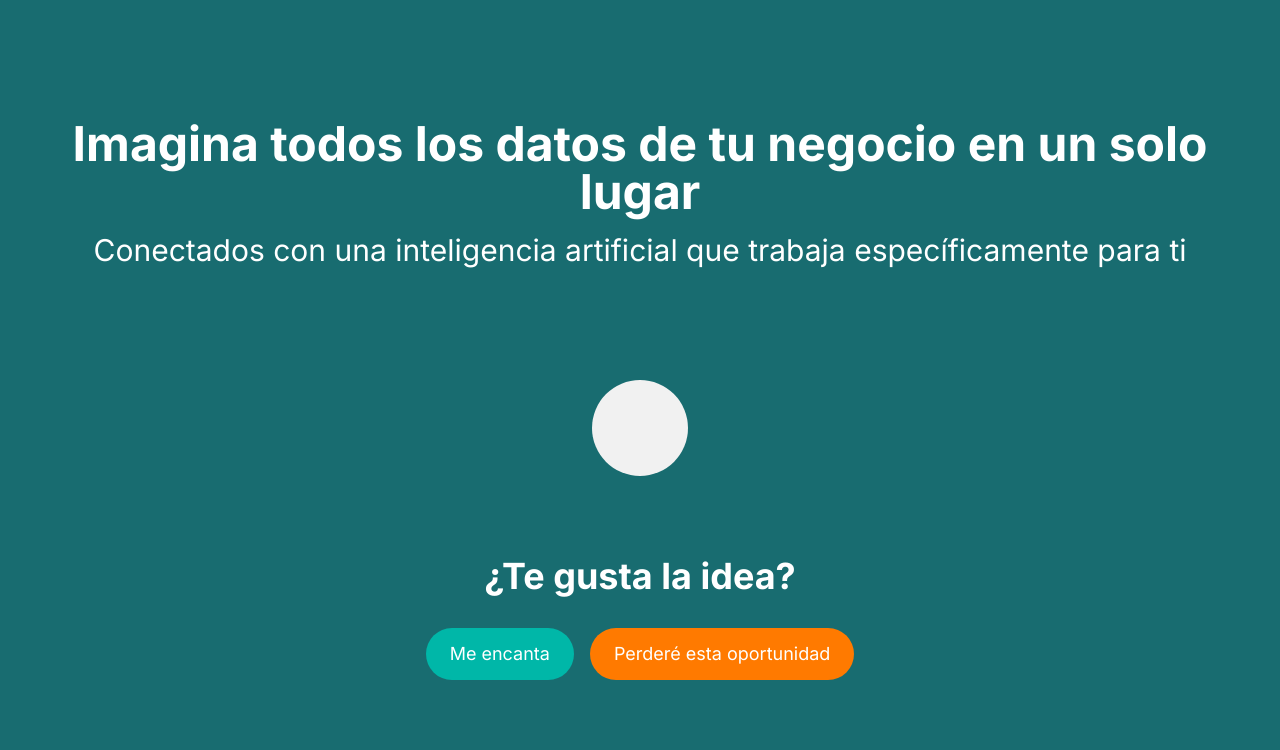
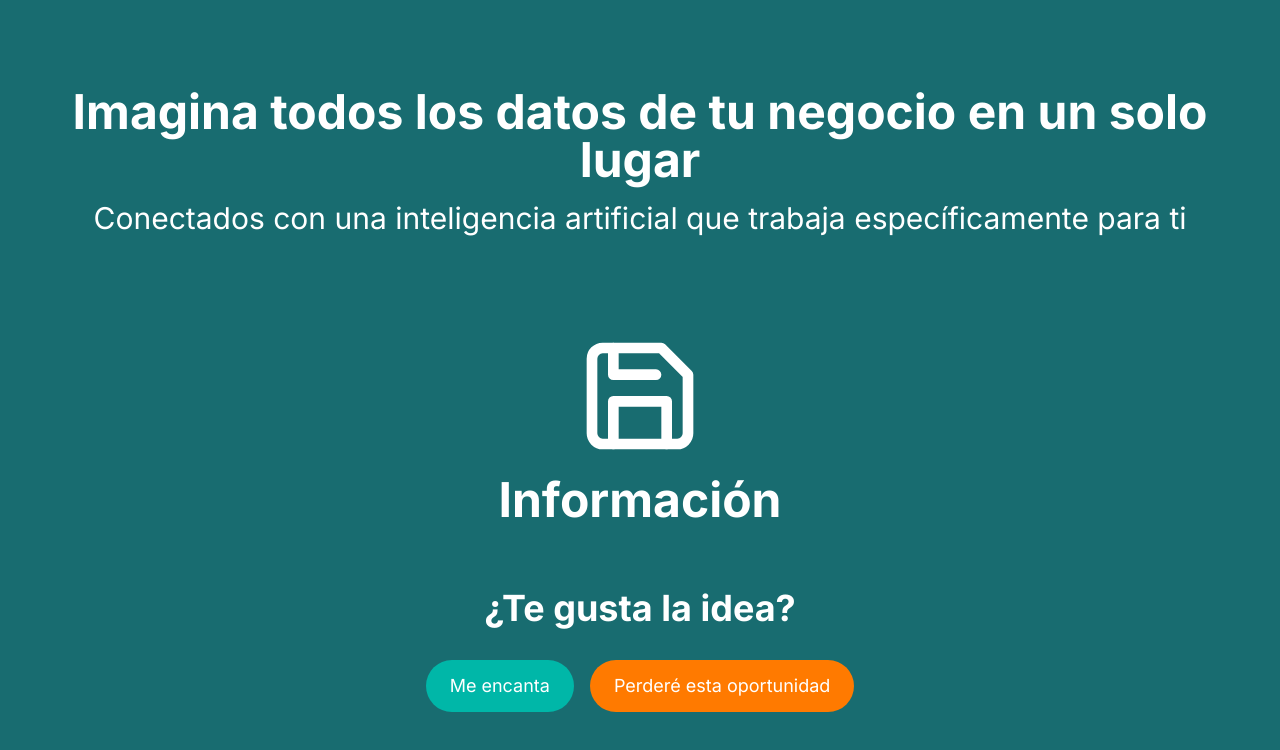
Before and after one commit to guitarvistor/guitarvistor.github.io, a Next.js app: page /demo in a window 1280 px wide. Shown: the top 750 px of the page. Built offline with nearby package versions, Linux system fonts and the light colour scheme.

Commit message:
corrección de animaciones

```diff
--- a/src/components/DataBrainAnimation.tsx
+++ b/src/components/DataBrainAnimation.tsx
@@ -2,49 +2,85 @@
 
 import React from 'react';
 import { motion } from 'framer-motion';
+import { FiSave } from 'react-icons/fi';
+
+const dataPoints = [...Array(6)].map((_, i) => {
+  const angle = (i / 6) * 2 * Math.PI;
+  return { x: Math.cos(angle) * 150, y: Math.sin(angle) * 150 };
+});
 
 const DataBrainAnimation = () => {
-  const repoVariants = {
-    initial: (i: number) => ({
+  const containerVariants = {
+    initial: {},
+    animate: {
+      transition: {
+        staggerChildren: 0.1,
+      },
+    },
+  };
+
+  const dataBlockVariants = {
+    initial: {
       opacity: 1,
-      x: i % 2 === 0 ? -80 : 80,
-      y: i < 2 ? -80 : 80,
-    }),
+      scale: 1,
+    },
     animate: {
       opacity: 0,
       x: 0,
       y: 0,
+      scale: 0.5,
       transition: {
-        duration: 1,
-        delay: 0.5,
+        duration: 1.5,
+        ease: "easeInOut",
+      },
+    },
+  };
+
+  const informationBlockVariants = {
+    initial: {
+      opacity: 0,
+      scale: 0.5,
+    },
+    animate: {
+      opacity: 1,
+      scale: 1,
+      transition: {
+        delay: 1.0, // Wait for data blocks to merge
+        duration: 0.5,
+        ease: "easeOut",
       },
     },
   };
 
   return (
-    <div className="flex justify-center items-center my-8">
-      <div className="relative w-48 h-48 flex justify-center items-center">
-        {/* Brain */}
-        <motion.div
-          className="w-24 h-24 bg-button-secondary rounded-full"
-          initial={{ opacity: 0 }}
-          animate={{ opacity: 1 }}
-          transition={{ duration: 1, delay: 1.5 }}
-        ></motion.div>
-
-        {/* Data Repositories */}
-        {[...Array(4)].map((_, i) => (
+    <motion.div
+      className="flex justify-center items-center my-8 h-64 w-full"
+      variants={containerVariants}
+      initial="initial"
+      whileInView="animate"
+      viewport={{ once: true }}
+    >
+      <div className="relative w-full h-full flex justify-center items-center">
+        {dataPoints.map((point, i) => (
           <motion.div
             key={i}
-            className="absolute w-8 h-8 bg-white rounded-md"
-            custom={i}
-            variants={repoVariants}
-            initial="initial"
-            animate="animate"
-          ></motion.div>
+            className="absolute w-16 h-16 bg-white rounded-md flex justify-center items-center text-black font-bold"
+            style={{ x: point.x, y: point.y }}
+            variants={dataBlockVariants}
+          >
+            Datos
+          </motion.div>
         ))}
+
+        <motion.div
+          className="flex flex-col items-center text-white font-bold text-5xl"
+          variants={informationBlockVariants}
+        >
+          <FiSave className="text-9xl mb-4" />
+          <span>Información</span>
+        </motion.div>
       </div>
-    </div>
+    </motion.div>
   );
 };
 
--- a/src/components/GrimuAnimation.tsx
+++ b/src/components/GrimuAnimation.tsx
@@ -3,9 +3,9 @@
 import React, { useState, useEffect } from 'react';
 import { motion } from 'framer-motion';
 import { FiFileText } from 'react-icons/fi'; // Added import
+import Image from 'next/image';
 
 const GrimuAnimation = () => {
-  const [hasMounted, setHasMounted] = useState(false);
   // Animation state machine: 'initial' -> 'visible' -> 'integrating' -> 'finished'
   const [animationState, setAnimationState] = useState('initial');
 
@@ -19,7 +19,6 @@ const GrimuAnimation = () => {
   ];
 
   useEffect(() => {
-    setHasMounted(true);
     if (animationState === 'initial') {
       // After a short delay, start the 'visible' animation
       const visibleTimer = setTimeout(() => setAnimationState('visible'), 200);
@@ -39,10 +38,6 @@ const GrimuAnimation = () => {
 
   const radius = 150;
 
-  if (!hasMounted) {
-    return null;
-  }
-
   return (
     <div className="relative w-96 h-96 flex items-center justify-center my-8">
       <motion.div
@@ -52,7 +47,7 @@ const GrimuAnimation = () => {
         }}
         transition={{ duration: 0.8 }}
       >
-        Grimu
+        <Image src="/logo_grimu.png" alt="Grimu Logo" width={120} height={120} />
       </motion.div>
 
       {sources.map((source, index) => {
@@ -87,12 +82,12 @@ const GrimuAnimation = () => {
         animate={{
             opacity: animationState === 'finished' ? 1 : 0,
             scale: animationState === 'finished' ? 1 : 0.5,
-            x: animationState === 'finished' ? 180 : 0,
+            x: animationState === 'finished' ? 160 : 0,
         }}
         transition={{ duration: 0.8, ease: 'easeOut' }}
       >
         <div className="w-20 h-20 bg-gray-200 rounded-lg flex flex-col items-center justify-center text-gray-800 font-bold shadow-lg text-center p-2">
-          <FiFileText className="text-6xl mb-1" />
+          <FiFileText className="text-8xl mb-1" />
           <span>Informe</span>
         </div>
       </motion.div>
```
Also changed, not shown: public/logo_grimu.png (added).
